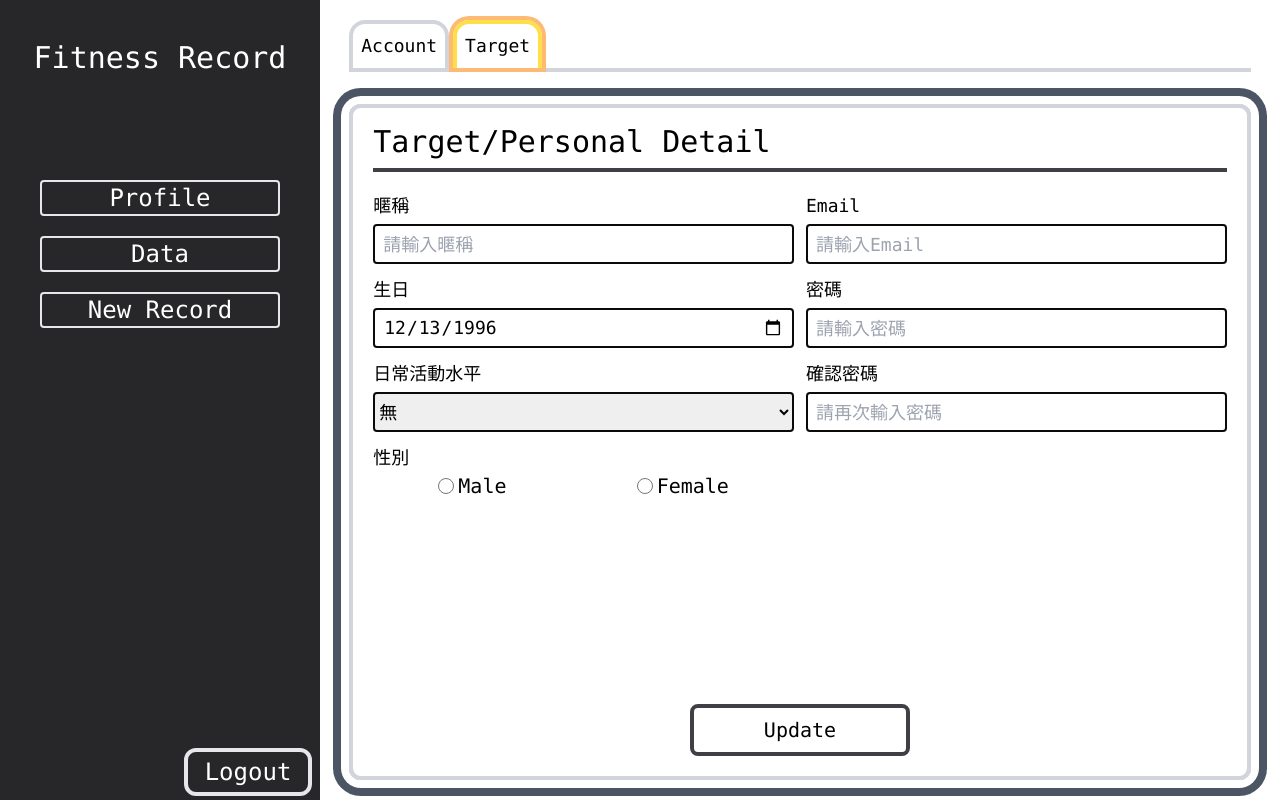
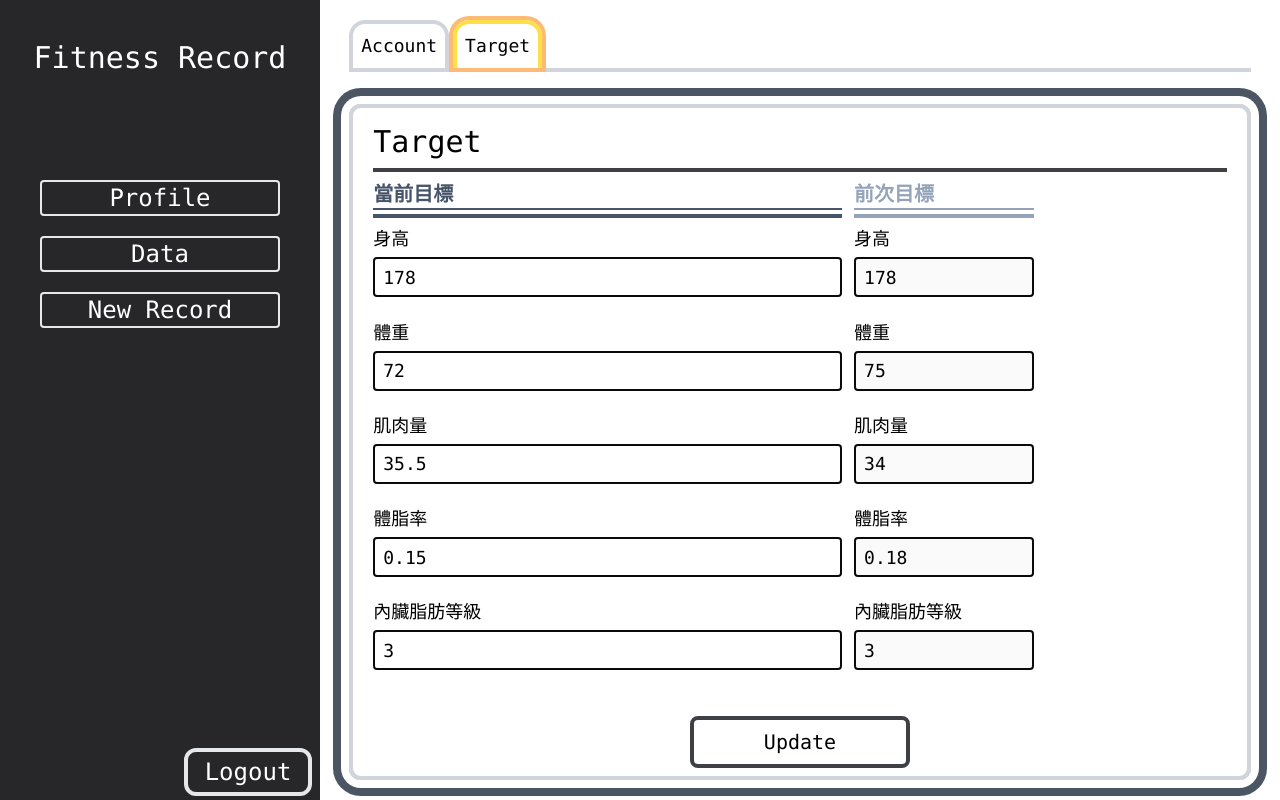
Before and after one commit to iamcoolalan/fitness-record-frontend, a React (Create React App) app: page /profile in a window 1280 px wide. Both pictures are taken after a click on the button "Target". Built offline with nearby package versions, Linux system fonts and the light colour scheme.

Commit message:
feat: modify some detail for profile page

```diff
--- a/src/components/AccountInfo.jsx
+++ b/src/components/AccountInfo.jsx
@@ -3,15 +3,16 @@ import clsx from 'clsx'
 import { CommonInput, DateInput, RadioInput } from '../components'
 
 const AccountInfo = ({
-  isHidden
+  currentTab
 }) => {
+  const isNotAccountTab = currentTab !== 'Account'
   const genderOptions = [
     {name: 'Male'},
     {name: 'Female'},
   ]
 
   return (
-    <div className={clsx('grid grid-rows-[repeat(5,minmax(0,1fr))] grid-cols-2 gap-3 px-3 w-full', { "hidden" : isHidden })}>
+    <div className={clsx('grid grid-rows-[repeat(5,minmax(0,1fr))] grid-cols-2 gap-3 px-3 w-full', { "hidden" : isNotAccountTab })}>
         <CommonInput
           label='暱稱'
           name='name'
--- a/src/components/TargetInfo.jsx
+++ b/src/components/TargetInfo.jsx
@@ -4,10 +4,12 @@ import clsx from 'clsx'
 import { CommonInput } from '../components'
 
 const TargetInfo = ({
-  isHidden
+  currentTab
 }) => {
+  const isNotTargetTab = currentTab !== 'Target'
+
   return (
-    <div className={clsx("grid grid-cols-9 grid-rows-[5%_repeat(8,minmax(0,1fr))] gap-3 h-full px-3", { "hidden" : isHidden })}>
+    <div className={clsx("grid grid-cols-9 grid-rows-[5%_repeat(5,minmax(0,1fr))_13%] gap-4 h-full px-3", { "hidden" : isNotTargetTab })}>
         <div className="col-span-9 row-span-1 grid grid-cols-9 gap-3">
           <div className="col-span-5 flex flex-col">
             <h1 className="text-xl text-slate-600 font-semibold">當前目標</h1>
--- a/src/containers/MainLayout.jsx
+++ b/src/containers/MainLayout.jsx
@@ -76,7 +76,7 @@ const MainLayout = ({ children }) => {
             onClick={handleTabOnClick}
           ></Tab>
           <div className='border-4 border-gray-300 ring-8 ring-gray-600 ring-offset-8 rounded-xl p-2 h-[98%] w-[98%]'>
-            {children}
+            {React.cloneElement(children, { currentTab })}
           </div>
         </div>
       </div>
--- a/src/pages/ProfilePage.jsx
+++ b/src/pages/ProfilePage.jsx
@@ -1,19 +1,23 @@
-import { CommonInput, DateInput, RadioInput, AccountInfo, TargetInfo } from "../components"
+import { AccountInfo, TargetInfo } from "../components"
 
-const ProfilePage = () => {
+const ProfilePage = ({
+  currentTab
+}) => {
+  const title = currentTab === 'Account'? 'Personal Detail' : 'Target'
+
   return (
-    <div className='flex flex-col gap-5 h-full w-full relative'>
+    <div className='flex flex-col gap-2 h-full w-full relative'>
       <div className='flex flex-col gap-2 px-3 pt-2'>
-        <h1 className='text-3xl'>Target/Personal Detail</h1>
+        <h1 className='text-3xl'>{title}</h1>
         <hr className='border-t-4 border-zinc-700 w-full'/>
       </div>
       <TargetInfo
-        isHidden={true}
+        currentTab={currentTab}
       ></TargetInfo>
       <AccountInfo
-        isHidden={false}
+        currentTab={currentTab}
       ></AccountInfo>
-      <div className="absolute bottom-3 w-full">
+      <div className="absolute bottom-0 w-full">
         <div className="flex flex-row justify-center items-center">
           <button className="border-4 border-zinc-700 rounded-lg text-xl p-2 w-[25%] hover:bg-yellow-200">Update</button>
         </div>
```
